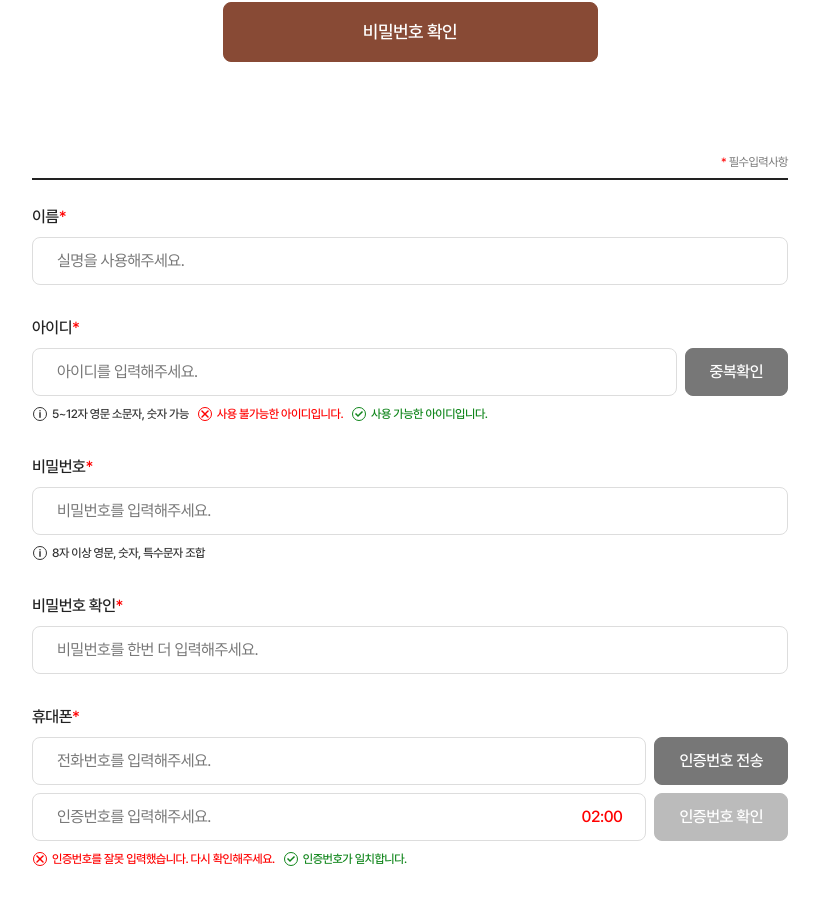
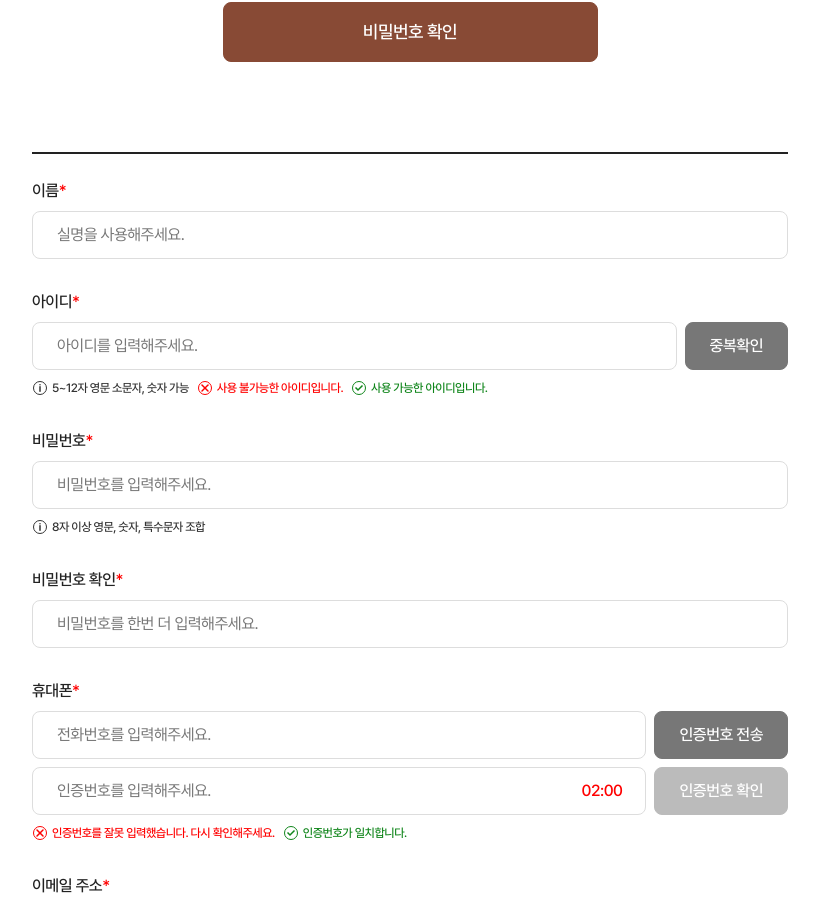
Before and after one commit to jinyoung708/schoolfood, a React (Vite) app: page /schoolfood/mypage/edit in a window 1280 px wide. Shown: the part 804-1706 px from the top of the page, without its empty margins (230-1049 px from the left). Built offline with nearby package versions, Linux system fonts and the light colour scheme.

Commit message:
20250702
내용변경

```diff
--- a/src/features/join/JoinForm.tsx
+++ b/src/features/join/JoinForm.tsx
@@ -77,6 +77,7 @@ export const JoinForm = () => {
             </div>
             <div>
               <InputRadio
+                name="ageGroup"
                 label="연령대"
                 required
                 options={['20대 이하', '30대', '40대', '50대', '60대 이상']}
@@ -96,6 +97,7 @@ export const JoinForm = () => {
             </div>
             <div>
               <InputRadio
+                name="joinPath"
                 label="가입경로"
                 required
                 options={['담당 영업사원', 'sns', '검색', '기타']}
--- a/src/features/mypage/EditProfile.tsx
+++ b/src/features/mypage/EditProfile.tsx
@@ -53,9 +53,6 @@ export const EditProfile = () => {
 
       {/* 2) 개인정보 수정 */}
       <div className="mt-[30px] lg:mt-[80px] w-full max-w-[756px] mx-auto">
-        <p className="text-gray-500 text-xs text-right mb-[-8px] lg:mb-[6px]">
-          <span className="text-point-red">*</span> 필수입력사항
-        </p>
         <WriteList className={cn(styles.joinWrap, 'gap-0')}>
           <div className={cn(styles.form)}>
             <div>
@@ -110,6 +107,7 @@ export const EditProfile = () => {
             </div>
             <div>
               <InputRadio
+                name="ageGroup"
                 label="연령대"
                 required
                 options={['20대 이하', '30대', '40대', '50대', '60대 이상']}
@@ -129,6 +127,7 @@ export const EditProfile = () => {
             </div>
             <div>
               <InputRadio
+                name="joinPath"
                 label="가입경로"
                 required
                 options={['담당 영업사원', 'sns', '검색', '기타']}
--- a/src/shared/components/form/InputRadio.tsx
+++ b/src/shared/components/form/InputRadio.tsx
@@ -17,6 +17,7 @@ interface InputRadioProps {
   options: string[];
   defaultValue?: string;
   className?: string;
+  name?: string;
 }
 
 export const InputRadio = ({
@@ -25,6 +26,7 @@ export const InputRadio = ({
   options,
   defaultValue,
   className,
+  name,
 }: InputRadioProps) => {
   const [selected, setSelected] = useState(defaultValue ?? options[0]);
 
@@ -33,7 +35,7 @@ export const InputRadio = ({
       {label && <p className={cn(required ? styles.required : '', styles.label)}>{label}</p>}
       <div role="radiogroup" className="flex gap-x-[40px] gap-y-[16px] flex-wrap">
         {options.map((option, index) => {
-          const id = `input-radio-${index}`;
+          const id = `${name}-${index}`;
           return (
             <label
               key={option}
```
